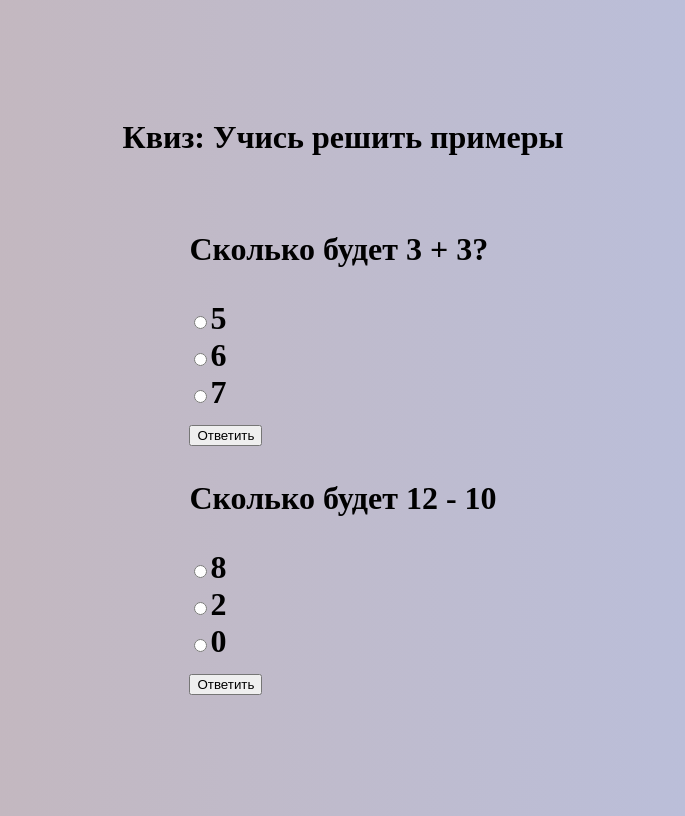
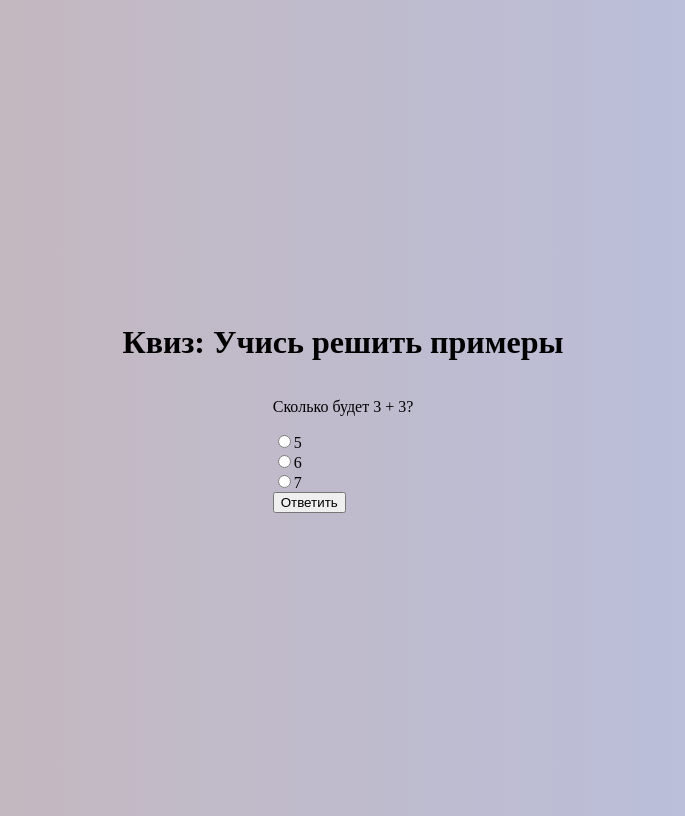
Before and after one commit to qeeweex/web_app_for_preschoolers, a Flask app: template templates/examples.html in a window 1280 px wide. Shown: the whole page, without its empty margins (297-982 px from the left). Run offline with Flask 3, Linux system fonts and the light colour scheme; the template is opened without the code that fills it, so the values that code supplies are empty.

Commit message:
вопросы стали идти правельно , теперь при ответе на вопрос задается следующий , ошибка в выводе результатов

```diff
--- a/templates/examples.html
+++ b/templates/examples.html
@@ -6,7 +6,7 @@
     <link rel="stylesheet" href="{{ url_for('static', filename='style/style.css') }}">
 </head>
 <body>
-  <h1>Квиз: Учись решить примеры<h1>
+  <h1>Квиз: Учись решить примеры</h1>
   <div class="question-container">
 
     <div id="question1" class="question">
@@ -18,25 +18,26 @@
       <button onclick="checkAnswer(1)">Ответить</button>
     </div>
 
-    <div id="question2" class="question">
-      <p>Сколько будет 12 - 10 </p>
-      <label><input type="radio" name="question1" value="5">8</label><br>
-      <label><input type="radio" name="question1" value="6">2</label><br>
-      <label><input type="radio" name="question1" value="7">0</label><br>
+    <div id="question2" class="question" style="display:none;">
+      <p>Сколько будет 12 - 10?</p>
+      <label><input type="radio" name="question2" value="8">8</label><br>
+      <label><input type="radio" name="question2" value="2">2</label><br>
+      <label><input type="radio" name="question2" value="0">0</label><br>
 
-      <button onclick="checkAnswer(1)">Ответить</button>
+      <button onclick="checkAnswer(2)">Ответить</button>
     </div>
 
     <div id='result' style='display:none;'>
       <h2>Результаты:</h2>
       <p id='correctCount'></p>
       <p id='wrongCount'></p>
+      <p id='mistakes'></p>
       <button onclick='restartQuiz()'>Начать заново</button>
+      <button onclick='goToOtherGames()'>Другие игры</button>
     </div>
 
   </div>
 
   <script src="{{ url_for('static', filename='js/script.js') }}"></script>
-
 </body>
 </html>
```
